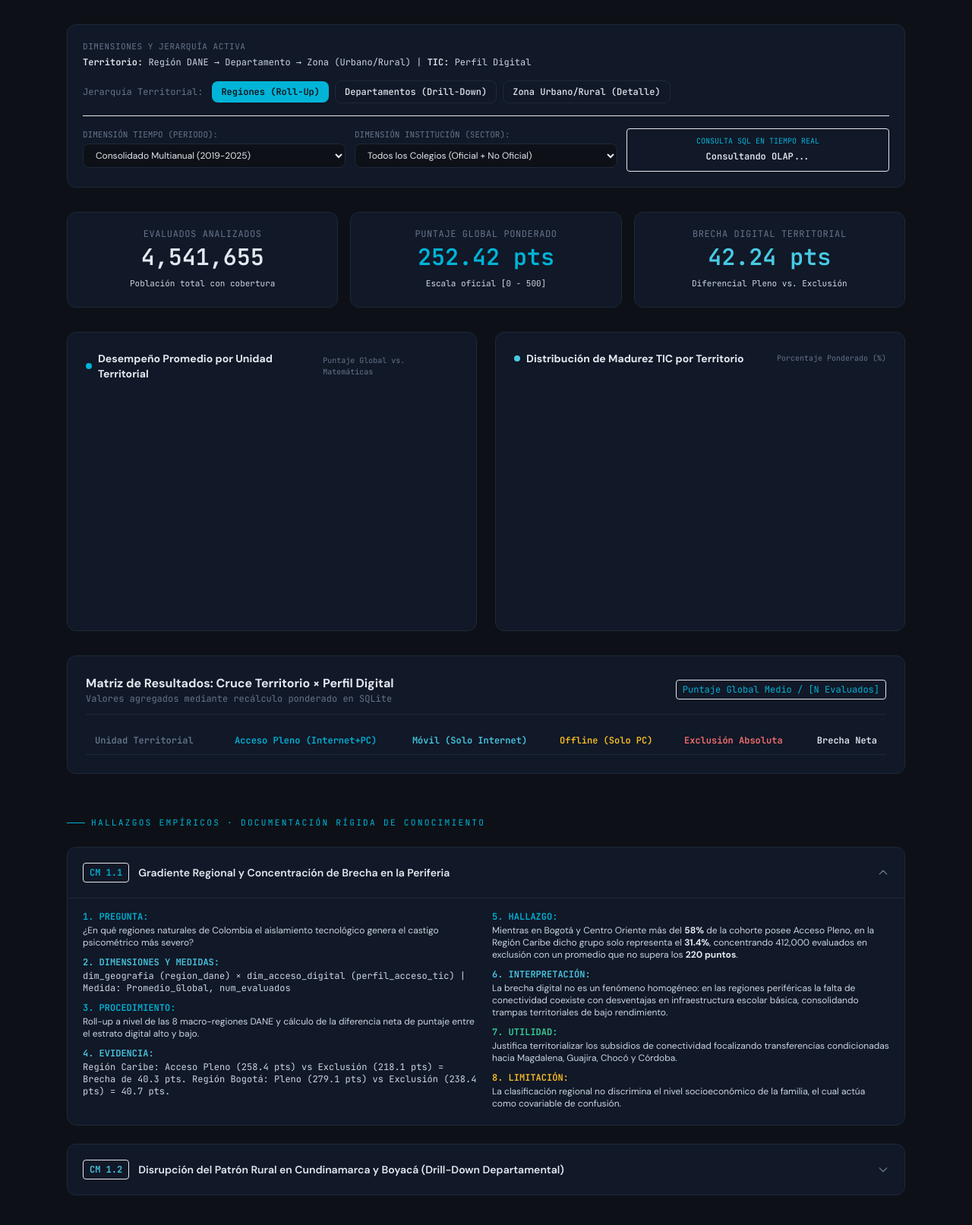
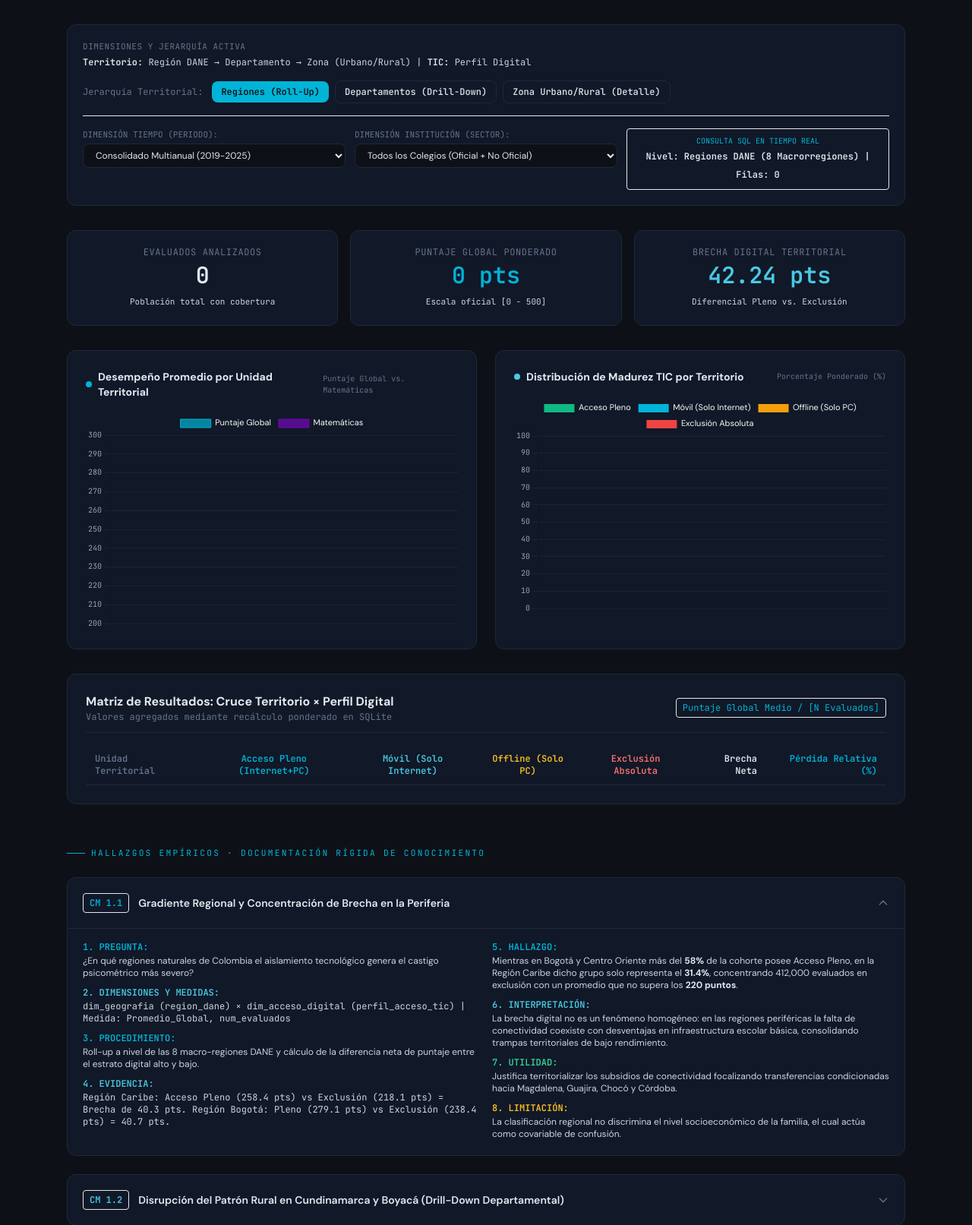
Before and after one commit to Rockbayo/MD_Proyecto_Educacion, a Flask app: page /etapa5/pregunta1 in a window 1280 px wide. Shown: the part 250-1863 px from the top of the page at 76% size. Run offline with Flask 3, Linux system fonts and the light colour scheme; data that the repository does not hold is empty; a map, chart or similar area stays blank; some libraries are stand-ins or nearby versions.

Commit message:
feat(etapa-5-ui): integrar nuevas metricas analiticas en vistas web y consolidar arquitectura multidimensional en readme

```diff
--- a/templates/etapa5/pregunta1.html
+++ b/templates/etapa5/pregunta1.html
@@ -151,6 +151,7 @@
                         <th class="py-2.5 px-3 font-semibold text-center text-amber-400">Offline (Solo PC)</th>
                         <th class="py-2.5 px-3 font-semibold text-center text-red-400">Exclusión Absoluta</th>
                         <th class="py-2.5 px-3 font-semibold text-right text-foreground">Brecha Neta</th>
+                        <th class="py-2.5 px-3 font-semibold text-right text-primary">Pérdida Relativa (%)</th>
                     </tr>
                 </thead>
                 <tbody id="tbodyMatriz" class="divide-y divide-border/60 text-secondary-foreground">
@@ -431,6 +432,7 @@
             <td class="py-2.5 px-3 text-center text-amber-400">${f.offline_puntaje} <span class="text-[10px] text-muted-foreground">(${f.offline_eval})</span></td>
             <td class="py-2.5 px-3 text-center text-red-400">${f.exclusion_puntaje} <span class="text-[10px] text-muted-foreground">(${f.exclusion_eval})</span></td>
             <td class="py-2.5 px-3 text-right font-bold text-foreground">${f.brecha} pts</td>
+            <td class="py-2.5 px-3 text-right font-bold text-primary font-mono">${f.brecha_relativa}%</td>
         `;
         tbody.appendChild(tr);
     });
```
Also changed, not shown: README.md.
